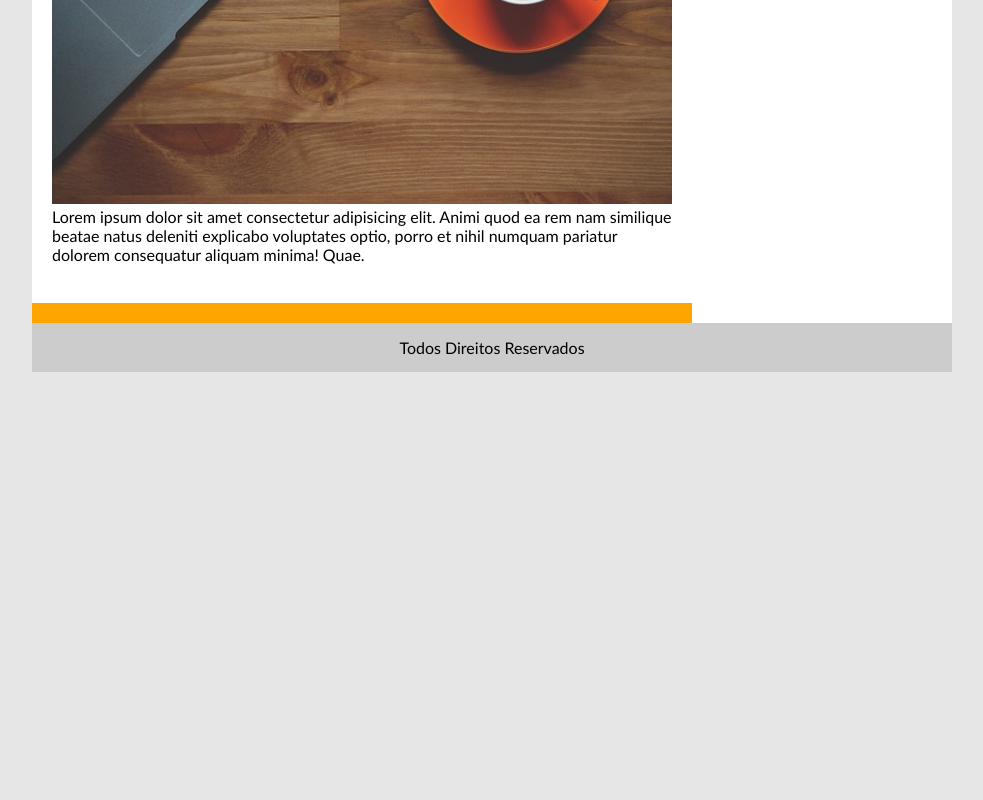
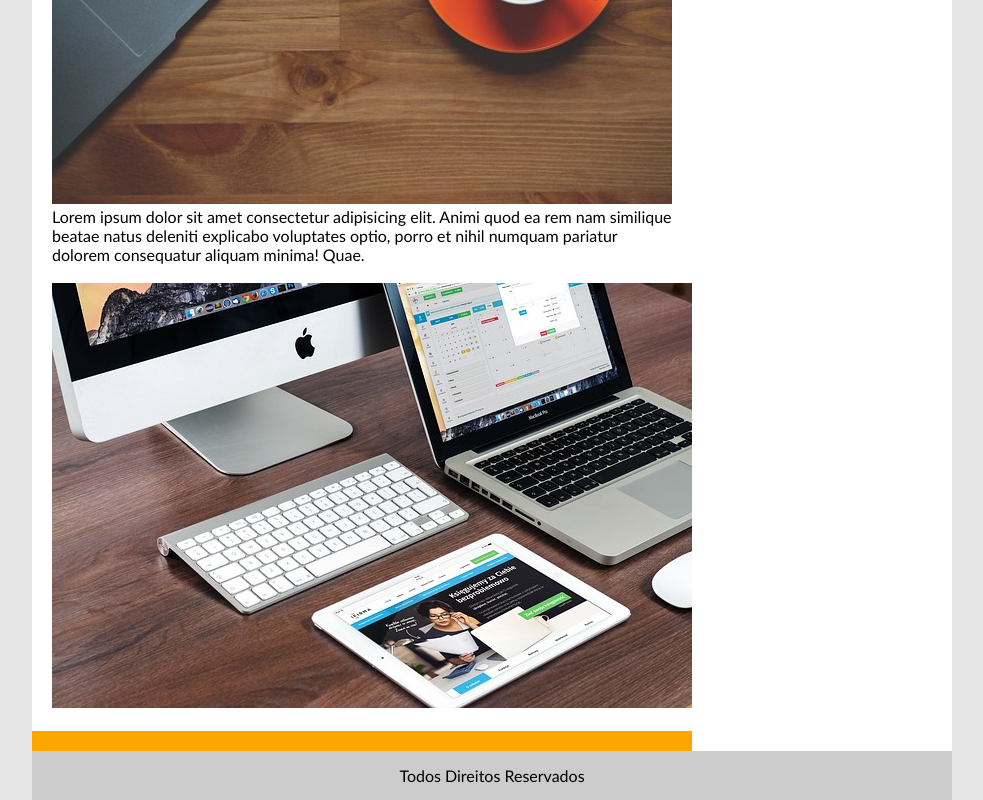
Before and after one commit to victor-manoel/Site-exemplo, a plain HTML site: page projeto-tecblog/index.html in a window 1280 px wide. Shown: the part 413-1213 px from the top of the page, without its empty margins (148-1131 px from the left). Before the commit the page ends 800 px from the top, so only its background shows below. Drawn offline with Linux system fonts and the light colour scheme.

Commit message:
Update index.html

```diff
--- a/projeto-tecblog/index.html
+++ b/projeto-tecblog/index.html
@@ -33,6 +33,8 @@
 					<img width="620px" src="imagens/imagem1.jpg">
 					<p>Lorem ipsum dolor sit amet consectetur adipisicing elit. Animi quod ea rem nam similique beatae natus deleniti explicabo voluptates optio, porro et nihil numquam pariatur dolorem consequatur aliquam minima! Quae.</p>
 					<a href="">Leia Mais</a>
+
+					<img src="imagens/imagem2.jpg" alt="">
 				</div>
 				<!--fechamento postagem-->
 			</div>
```
